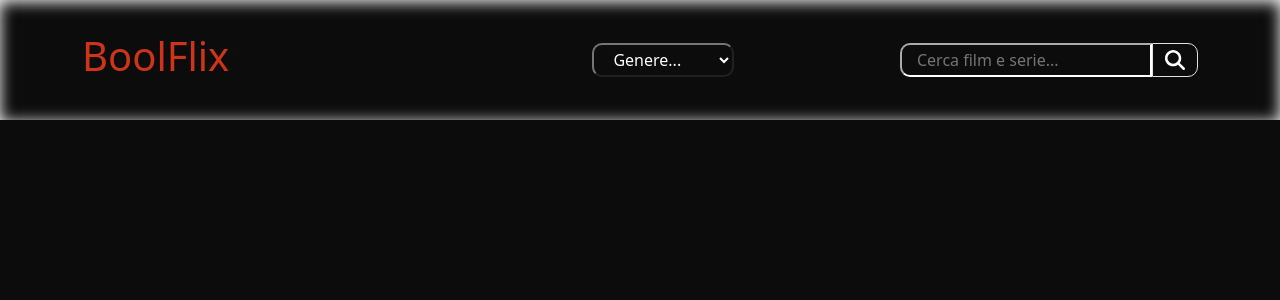
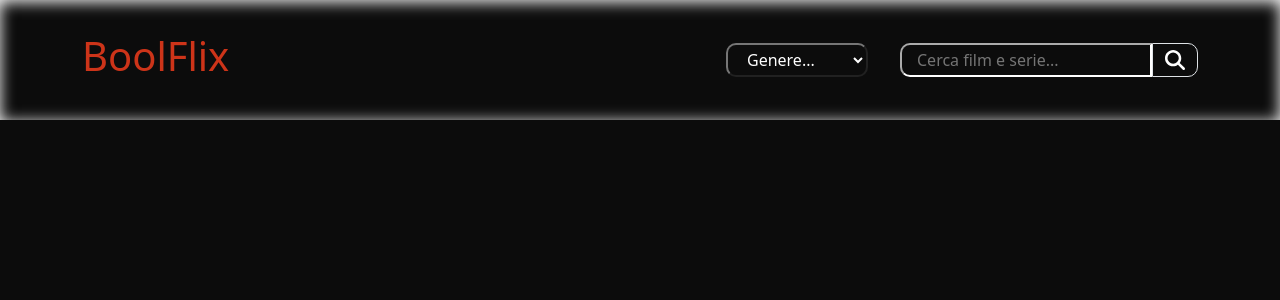
Before and after one commit to DaniAm94/vite-boolflix, a Vue app: page / in a window 1280 px wide. Shown: the top 300 px of the page. Built offline with nearby package versions, Linux system fonts and the light colour scheme; the HTML template or start-up script is replaced by a standard one.

Commit message:
updated genres search, now i can combine title filter and genres filter

```diff
--- a/src/App.vue
+++ b/src/App.vue
@@ -19,6 +19,9 @@ export default {
      */
     setTitleFilter(term) {
       store.titleFilter = term.trim();
+    },
+    setGenre(genre) {
+      store.selectedGenre = genre;
     },
 
     /*
@@ -47,22 +50,29 @@ export default {
       */
 
       axios.get(`${apiUri}/${endpoint}`, apiConfig).then(res => {
-        store[collection] = res.data.results.map(mapProductions)
-      }).catch(err => {
-        console.error(err)
-      })
-    },
-    fetchApiByGenre(endpoint, collection) {
-      const { apiUri, apiKey, language } = api;
-      const apiConfig = {
-        params: {
-          with_genres: store.selectedGenre,
-          api_key: apiKey,
-          language
+        // Se non è stato selezionato alcun genere prende tutti il risultati della chiamata con un map
+        if (!store.selectedGenre) {
+          store[collection] = res.data.results.map(mapProductions)
+        } else {
+          /*
+          Altrimenti prende solo quelli che hanno un match positivo con il genere selezionato
+           con un reduce (non uso il filter per non prelevare attributi che non mi interessano)
+           */
+          store[collection] = res.data.results.reduce((result, production) => {
+            if (production.genre_ids.includes(store.selectedGenre)) {
+
+              result.push({
+                id: production.id,
+                title: production.title || production.name,
+                originalTitle: production.original_title || production.original_name,
+                language: production.original_language,
+                vote: production.vote_average,
+                poster: api.apiPosterUri + production.poster_path
+              })
+            }
+            return result;
+          }, [])
         }
-      }
-      axios.get(`${apiUri}/${endpoint}`, apiConfig).then(res => {
-        store[collection] = res.data.results.map(mapProductions)
       }).catch(err => {
         console.error(err)
       })
@@ -77,25 +87,13 @@ export default {
       }
       this.fetchApiByQuery('search/movie', 'movies');
       this.fetchApiByQuery('search/tv', 'series');
-    },
-    fetchMovieAndSeriesPerGenre(genreId) {
-      store.selectedGenre = genreId
-      if (!store.selectedGenre) {
-        store.movies = [];
-        store.series = [];
-        return;
-      }
-      this.fetchApiByGenre('discover/movie', 'movies');
-      this.fetchApiByGenre('discover/tv', 'series');
-
     }
   }
 }
 </script>
 
 <template>
-  <AppHeader @submitSearch="fetchMoviesAndSeries" @changeQuery="setTitleFilter"
-    @changeGenre="fetchMovieAndSeriesPerGenre" />
+  <AppHeader @submitSearch="fetchMoviesAndSeries" @changeQuery="setTitleFilter" @changeGenre="setGenre" />
   <AppMain :movies="store.movies" :series="store.series" />
 </template>
 
--- a/src/components/AppHeader.vue
+++ b/src/components/AppHeader.vue
@@ -1,15 +1,12 @@
 <script>
-import { genres } from '../assets/data';
-import SearchBar from './SearchBar.vue';
+import SearchForm from './SearchForm.vue';
 import { store } from '../assets/data/store'
 export default {
     name: 'App Header',
     data: () => ({
-        store,
-        genres,
-        selectedGenre: ''
+        store
     }),
-    components: { SearchBar },
+    components: { SearchForm },
     emits: ['submitSearch', 'changeQuery', 'changeGenre']
 }
 </script>
@@ -35,13 +32,10 @@ export default {
                     </li>
                 </ul>
             </nav>
-            <select v-model="selectedGenre" @change="$emit('changeGenre', selectedGenre)">
-                <option selected value="">Genere...</option>
-                <option v-for="genre in genres" :value="genre.id">{{ genre.name }}</option>
-            </select>
 
-            <SearchBar @submitText="$emit('submitSearch')" @changeText="$emit('changeQuery', $event)"
-                :placeholder="'Cerca film e serie...'" />
+
+            <SearchForm @submitSearch="$emit('submitSearch')" @changeText="$emit('changeQuery', $event)"
+                @changeGenre="$emit('changeGenre', $event)" :placeholder="'Cerca film e serie...'" />
         </div>
 
 
@@ -116,14 +110,4 @@ nav {
     }
 
 }
-
-select {
-    background-color: $black;
-    color: white;
-    border-width: 2px;
-    border-radius: 10px;
-    border-style: outset;
-    height: 34px;
-    padding-left: 15px;
-}
 </style>
--- a/src/components/SearchBar.vue
+++ b/src/components/SearchForm.vue
@@ -1,13 +1,16 @@
 <script>
+import { genres } from '../assets/data'
 export default {
     name: 'Search Bar',
     data: () => ({
-        searchText: ''
+        genres,
+        searchText: '',
+        selectedGenre: ''
     }),
     props: {
         placeholder: String,
     },
-    emits: ['submitText', 'changeText'],
+    emits: ['submitSearch', 'changeText', 'changeGenre'],
     methods: {
         clearForm() {
             this.searchText = '';
@@ -17,7 +20,11 @@ export default {
 </script>
 
 <template>
-    <form @submit.prevent="$emit('submitText')">
+    <form @submit.prevent="$emit('submitSearch')">
+        <select v-model="selectedGenre" @change="$emit('changeGenre', selectedGenre)">
+            <option selected value="">Genere...</option>
+            <option v-for="genre in genres" :value="genre.id">{{ genre.name }}</option>
+        </select>
         <input v-model="searchText" @keyup="$emit('changeText', searchText)" @click="clearForm" type="text"
             :placeholder="placeholder || 'Scrivi...'">
         <button class="btn border text-white">
@@ -33,8 +40,18 @@ export default {
 form {
     display: flex;
 
+
     * {
         height: 34px;
+    }
+
+    select {
+        background-color: $black;
+        color: white;
+        border-width: 2px;
+        border-radius: 10px;
+        border-style: outset;
+        padding-left: 15px;
     }
 
     input {
@@ -44,6 +61,7 @@ form {
         border-color: white;
         padding-left: 15px;
         color: white;
+        margin-left: 2rem;
     }
 
     button {
```
